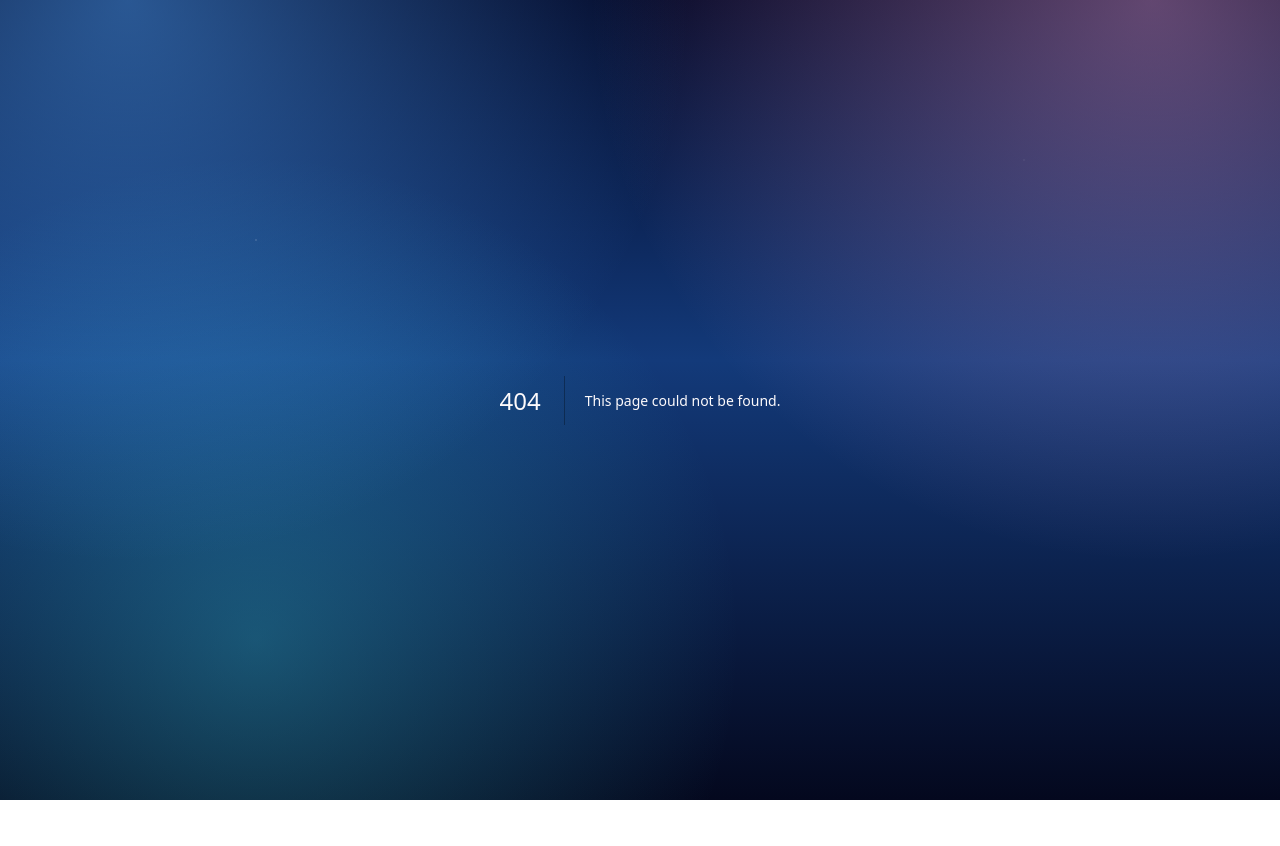
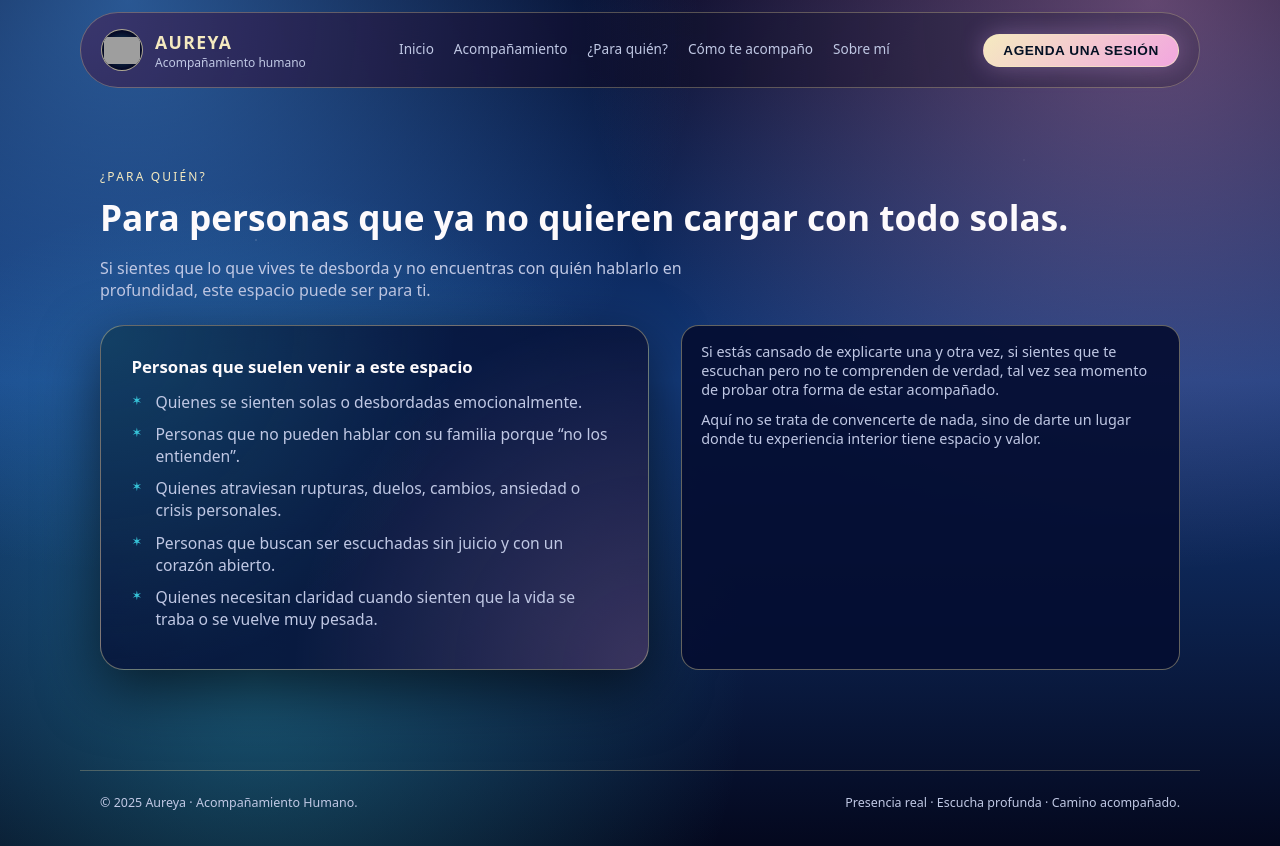
Before and after one commit to lulabtechnology/Entre-almas-abiertas, a Next.js app: page /para-quien in a window 1280 px wide. Before the commit this address had no page. Before the commit the page ends 800 px from the top, so only its background shows below. Built offline with nearby package versions, Linux system fonts and the light colour scheme; grey boxes are pictures that could not be loaded.

Commit message:
Create page.js

```diff
--- /dev/null
+++ b/app/para-quien/page.js
@@ -0,0 +1,62 @@
+import Navbar from "../../components/Navbar";
+import Footer from "../../components/Footer";
+import Section from "../../components/Section";
+
+export const metadata = {
+  title: "¿Para quién es este espacio? | Aureya"
+};
+
+export default function ParaQuienPage() {
+  return (
+    <>
+      <Navbar />
+      <main className="page-shell">
+        <Section
+          label="¿Para quién?"
+          title="Para personas que ya no quieren cargar con todo solas."
+          lead="Si sientes que lo que vives te desborda y no encuentras con quién hablarlo en profundidad, este espacio puede ser para ti."
+        >
+          <div className="grid-two">
+            <div className="card-soft">
+              <h2 style={{ fontSize: "1.05rem", marginBottom: "0.8rem" }}>
+                Personas que suelen venir a este espacio
+              </h2>
+              <ul className="bullet-soft">
+                <li>Quienes se sienten solas o desbordadas emocionalmente.</li>
+                <li>
+                  Personas que no pueden hablar con su familia porque “no los
+                  entienden”.
+                </li>
+                <li>
+                  Quienes atraviesan rupturas, duelos, cambios, ansiedad o
+                  crisis personales.
+                </li>
+                <li>
+                  Personas que buscan ser escuchadas sin juicio y con un corazón
+                  abierto.
+                </li>
+                <li>
+                  Quienes necesitan claridad cuando sienten que la vida se
+                  traba o se vuelve muy pesada.
+                </li>
+              </ul>
+            </div>
+
+            <div className="mini-card">
+              <p style={{ marginBottom: "0.7rem" }}>
+                Si estás cansado de explicarte una y otra vez, si sientes que te
+                escuchan pero no te comprenden de verdad, tal vez sea momento de
+                probar otra forma de estar acompañado.
+              </p>
+              <p>
+                Aquí no se trata de convencerte de nada, sino de darte un lugar
+                donde tu experiencia interior tiene espacio y valor.
+              </p>
+            </div>
+          </div>
+        </Section>
+      </main>
+      <Footer />
+    </>
+  );
+}
```
